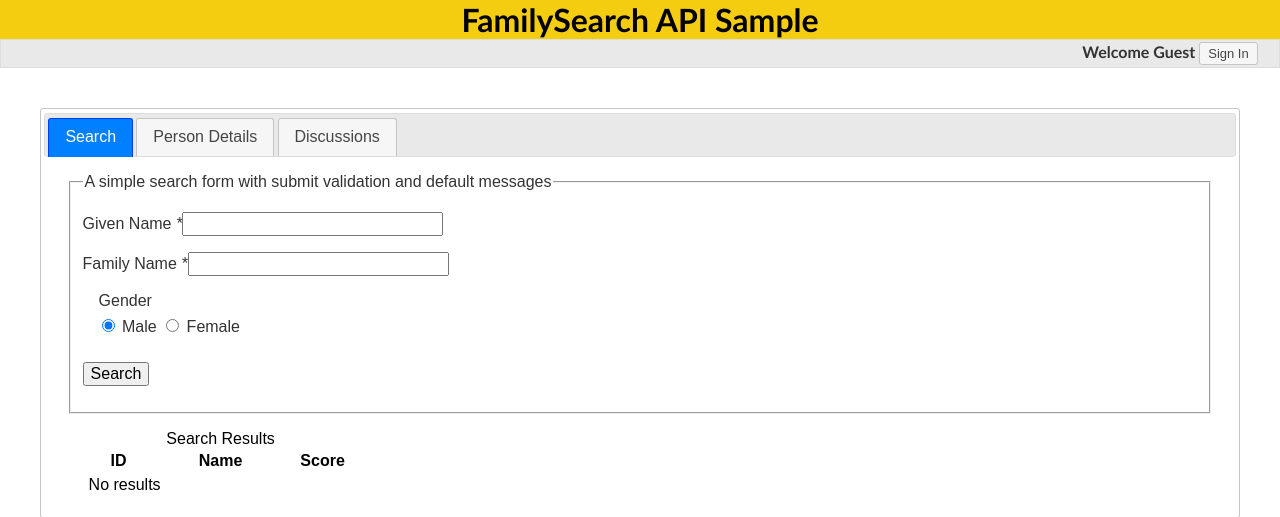
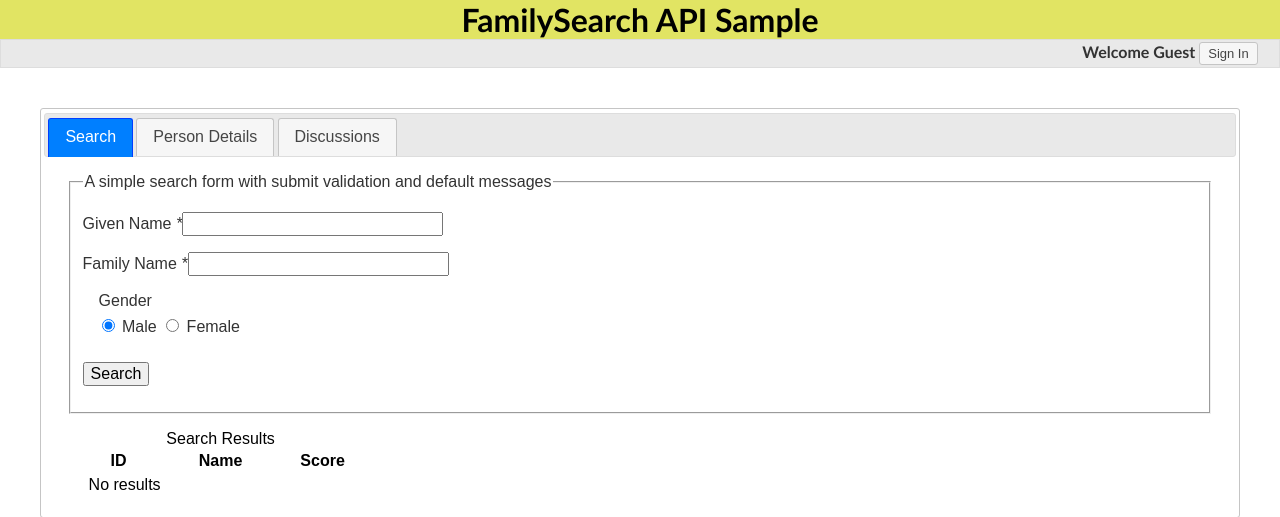
Before and after one commit to redbugz/rootstech2011, a PHP site: page / in a window 1280 px wide. Shown: the top 517 px of the page. Run offline with PHP 8.4, Linux system fonts and the light colour scheme; some libraries are stand-ins or nearby versions.

Commit message:
change background color to match theme

```diff
--- a/styles.css
+++ b/styles.css
@@ -45,7 +45,7 @@ footer {
 }
 
 h1 {
-  background-color: #f4cd11;
+  background-color: #E1E463;
   text-align: center;
   margin-bottom: 0px;
 }
```
